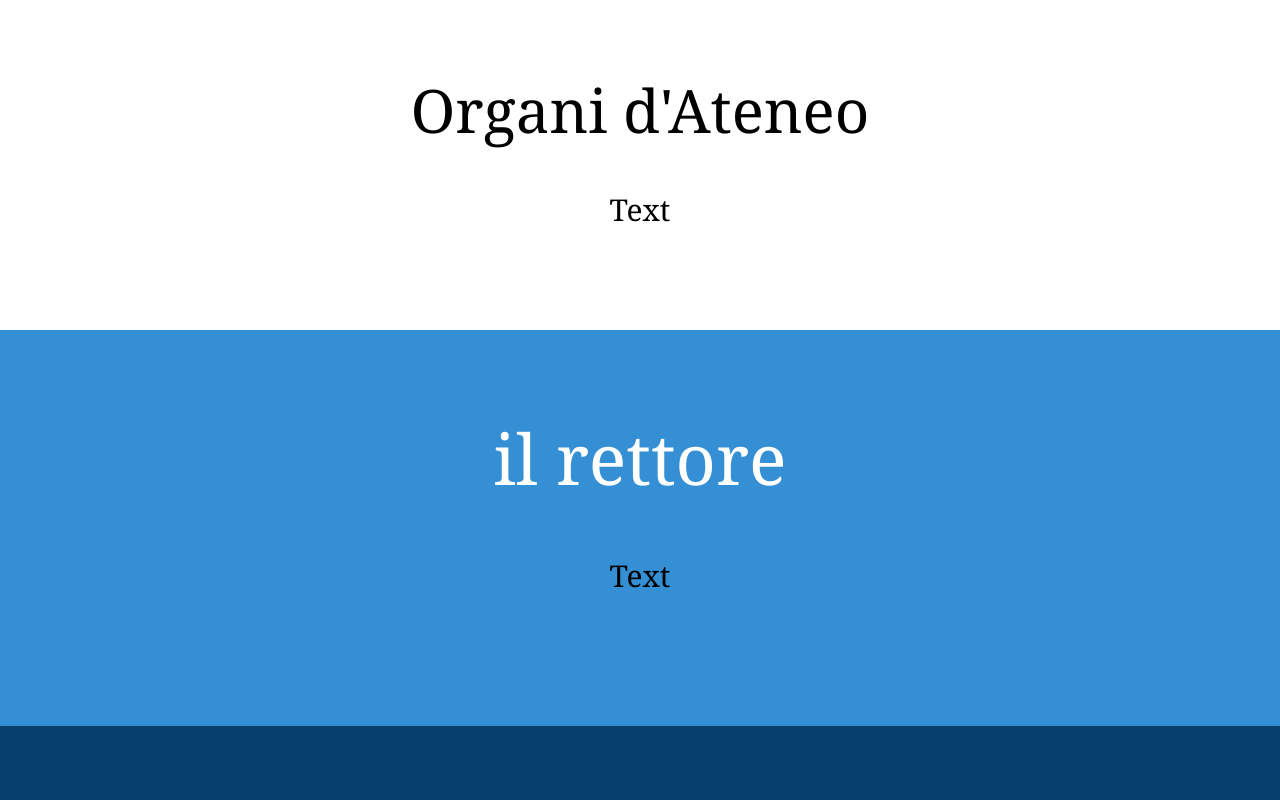
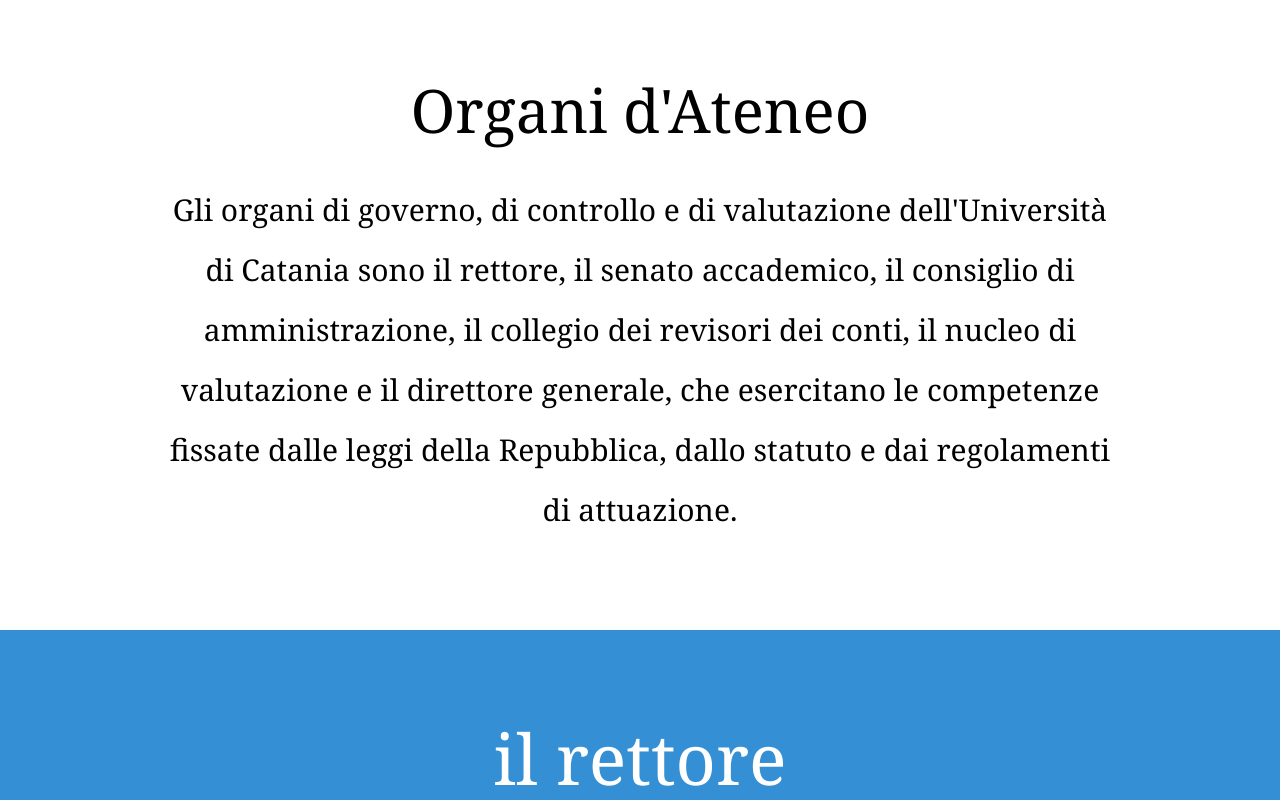
Before and after one commit to UNICT-DMI/Elezioni-Universitarie, an Angular app: page /organi_ateneo in a window 1280 px wide. Shown: the top 800 px of the page. Built offline with nearby package versions, Linux system fonts and the light colour scheme.

Commit message:
Inserimento "Organi di Ateneo", prima revisione

```diff
--- a/src/app/organiateneo/organiateneo.component.html
+++ b/src/app/organiateneo/organiateneo.component.html
@@ -1,6 +1,6 @@
 <div class="scrollblock block-title">
   <h1>Organi d'Ateneo</h1>
-  <p>Text</p>
+  <p>Gli organi di governo, di controllo e di valutazione dell'Università di Catania sono il rettore, il senato accademico, il consiglio di amministrazione, il collegio dei revisori dei conti, il nucleo di valutazione e il direttore generale, che esercitano le competenze fissate dalle leggi della Repubblica, dallo statuto e dai regolamenti di attuazione.</p>
 </div>
 
 <div class="scrollblock block-one">
```
